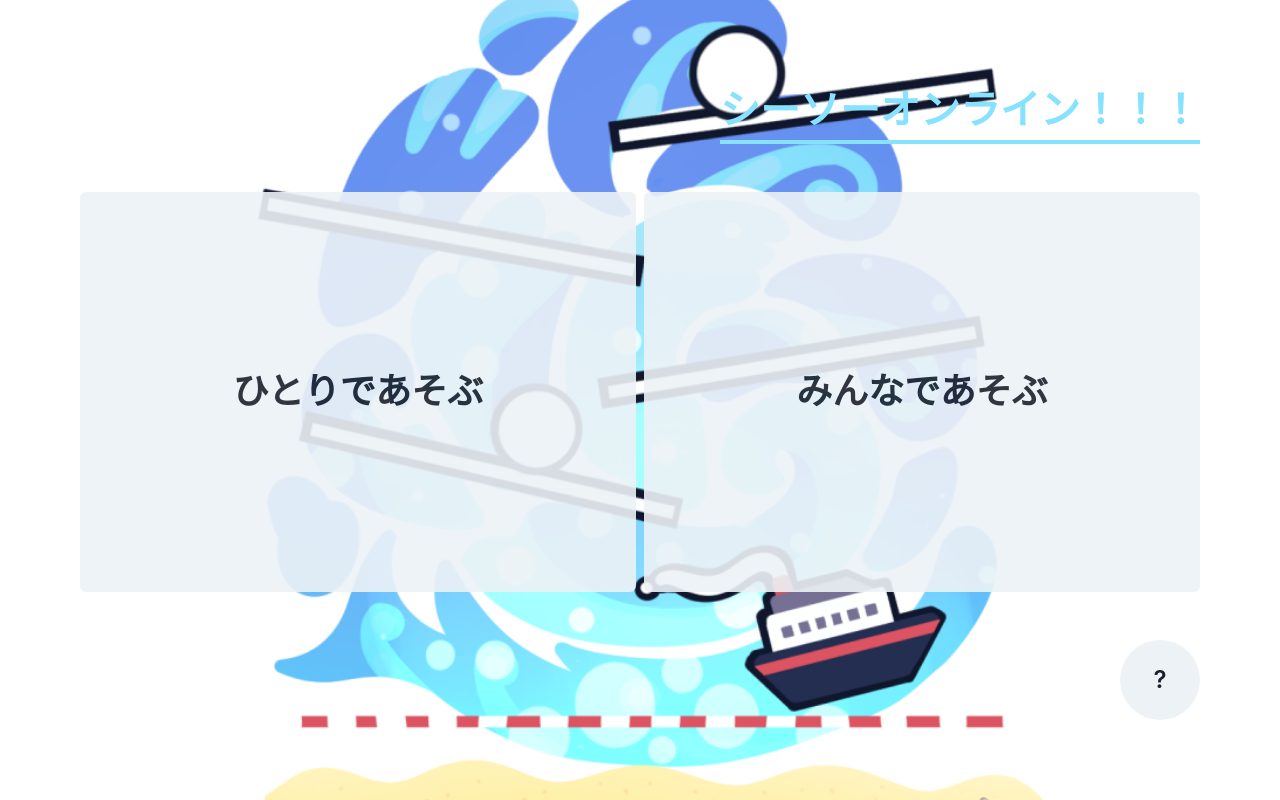
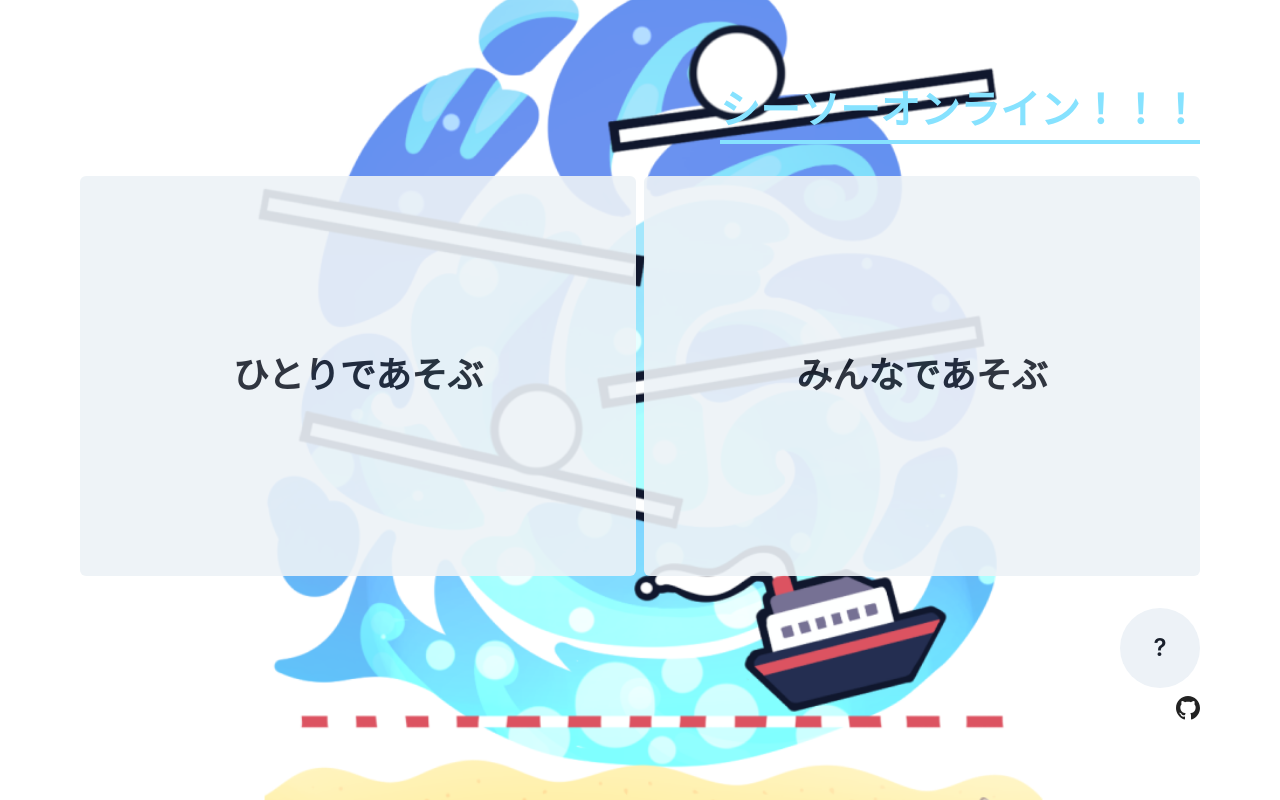
Before and after one commit to fumontr/hack-day-2022, a React (Vite) app in the folder ui/: page / in a window 1280 px wide. Built offline with nearby package versions, Linux system fonts and the light colour scheme.

Commit message:
add GitHub iccn

```diff
--- a/ui/index.html
+++ b/ui/index.html
@@ -2,7 +2,8 @@
 <html lang="ja" style="height: 100%; width: 100%">
   <head>
     <meta charset="UTF-8" />
-    <link rel="icon" type="image/svg+xml" href="/vite.svg" />
+    <!-- <link rel="icon" type="image/svg+xml" href="/vite.svg" /> -->
+    <link rel="shortcut icon" type="image/x-icon" href="favicon.ico" />
     <meta name="viewport" content="width=device-width, initial-scale=1.0" />
     <title>おれたちのゲーム</title>
   </head>
--- a/ui/package.json
+++ b/ui/package.json
@@ -10,6 +10,7 @@
     "preview": "vite preview"
   },
   "dependencies": {
+    "@chakra-ui/icons": "^2.0.9",
     "@chakra-ui/react": "^2.3.2",
     "@emotion/react": "^11.10.4",
     "@emotion/styled": "^11.10.4",
--- a/ui/src/pages/Start.tsx
+++ b/ui/src/pages/Start.tsx
@@ -14,7 +14,7 @@
 import { Flex, HStack, Text, Stack } from "@chakra-ui/react";
 import BackgroundImage from "../assets/background.png";
 import { Mode } from "../App";
-import { useNavigate } from "react-router-dom";
+import { Link, useNavigate } from "react-router-dom";
 import { PlayDescriptionModal } from "../components/PlayDescriptionModal";
 
 export const Start: React.FC<{
@@ -34,7 +34,7 @@
   } = useDisclosure();
 
   const onClickPlayDescription = () => {
-    onHowToOpen()
+    onHowToOpen();
   };
 
   const onClickRoomCreate = () => {
@@ -105,6 +105,29 @@
               <Text fontSize="2xl">?</Text>
             </Button>
           </Flex>
+          <Flex justifyContent="right">
+            {/* <Button
+              w="80px"
+              h="80px"
+              justifyContent="center"
+              borderRadius="40px"
+              onClick={onClickPlayDescription}
+            > */}
+            <a href="https://github.com/furiko/hack-day-2022" target={"_blank"}>
+              <div>
+                <svg
+                  xmlns="http://www.w3.org/2000/svg"
+                  width="24"
+                  height="24"
+                  viewBox="0 0 24 24"
+                  fill="#222"
+                >
+                  <path d="M12 0c-6.626 0-12 5.373-12 12 0 5.302 3.438 9.8 8.207 11.387.599.111.793-.261.793-.577v-2.234c-3.338.726-4.033-1.416-4.033-1.416-.546-1.387-1.333-1.756-1.333-1.756-1.089-.745.083-.729.083-.729 1.205.084 1.839 1.237 1.839 1.237 1.07 1.834 2.807 1.304 3.492.997.107-.775.418-1.305.762-1.604-2.665-.305-5.467-1.334-5.467-5.931 0-1.311.469-2.381 1.236-3.221-.124-.303-.535-1.524.117-3.176 0 0 1.008-.322 3.301 1.23.957-.266 1.983-.399 3.003-.404 1.02.005 2.047.138 3.006.404 2.291-1.552 3.297-1.23 3.297-1.23.653 1.653.242 2.874.118 3.176.77.84 1.235 1.911 1.235 3.221 0 4.609-2.807 5.624-5.479 5.921.43.372.823 1.102.823 2.222v3.293c0 .319.192.694.801.576 4.765-1.589 8.199-6.086 8.199-11.386 0-6.627-5.373-12-12-12z" />
+                </svg>
+              </div>
+            </a>
+            {/* </Button> */}
+          </Flex>
         </Stack>
       </Flex>
     </>
```
Also changed, not shown: 2 other files (tests, documents, lock files or other folders).
